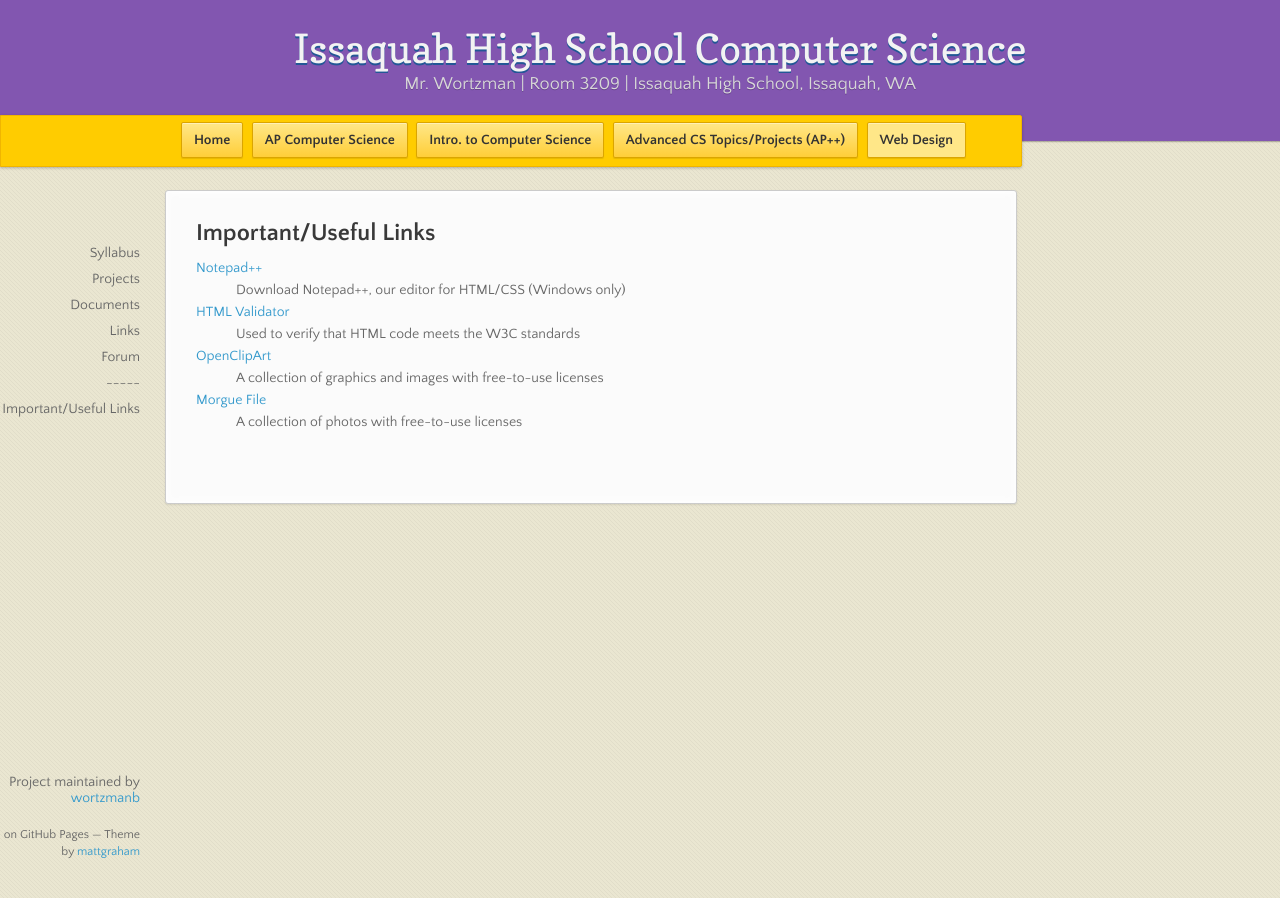
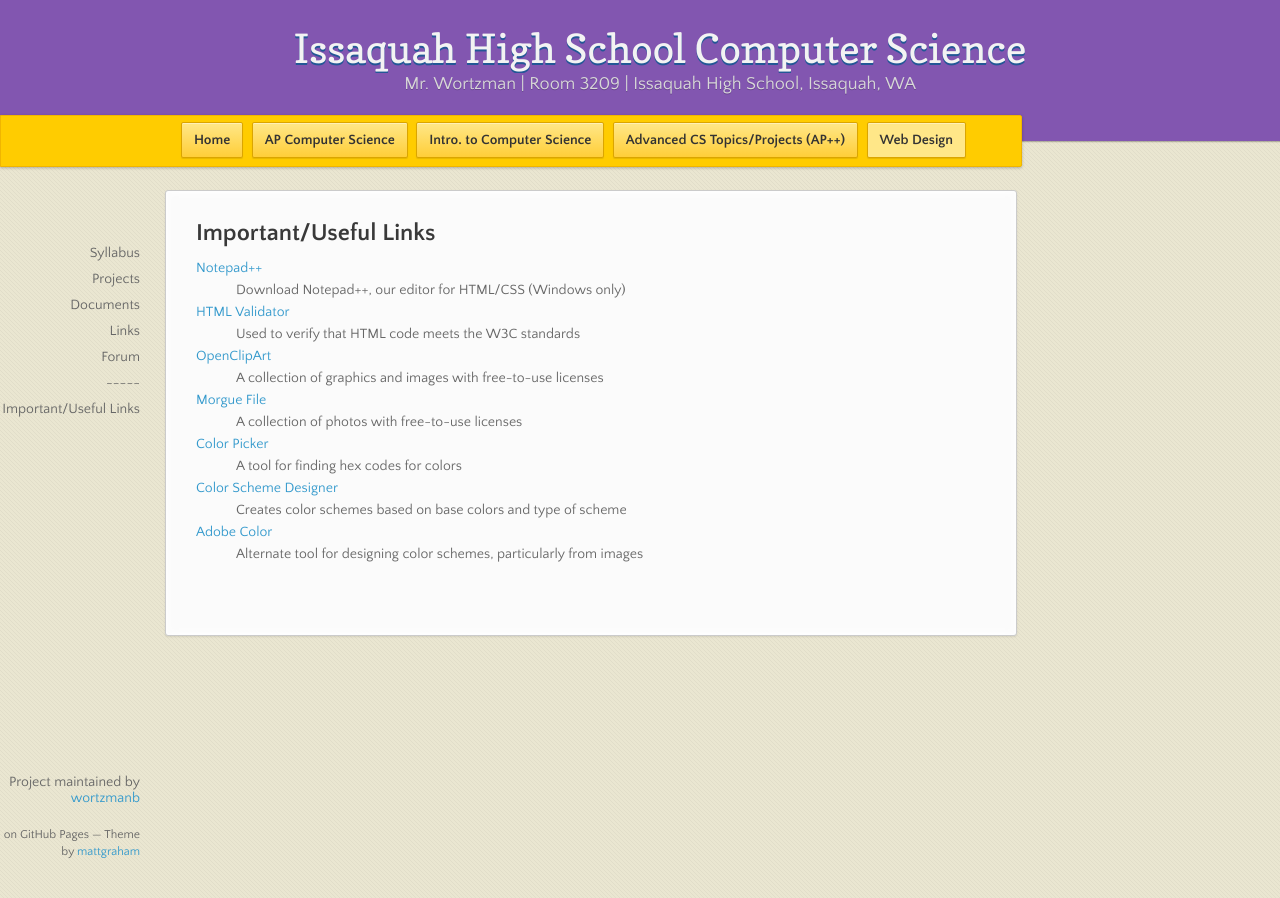
Before and after one commit to stutlerk/ihs-website, a Jekyll site: the page built from _web/links.html, in a window 1280 px wide. Built offline with Jekyll 4.4.1, drawn with Linux system fonts in a browser that asks for light colours; nearby versions of some CDN libraries.

Commit message:
Add color tool links to web design page.

```diff
--- a/_web/links.html
+++ b/_web/links.html
@@ -17,5 +17,14 @@ layout: course
 
     <dt><a href="http://morguefile.com//">Morgue File</a></dt>
     <dd>A collection of photos with free-to-use licenses</dd>
+
+    <dt><a href="http://www.colorpicker.com/">Color Picker</a></dt>
+    <dd>A tool for finding hex codes for colors</dd>
+
+    <dt><a href="http://colorschemedesigner.com/csd-3.5/">Color Scheme Designer</a></dt>
+    <dd>Creates color schemes based on base colors and type of scheme</dd>
+
+    <dt><a href="https://color.adobe.com/create/color-wheel/">Adobe Color</a></dt>
+    <dd>Alternate tool for designing color schemes, particularly from images</dd>
 </dl>
 </section>
```
